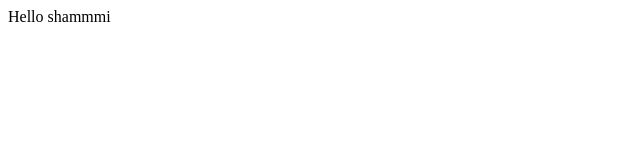
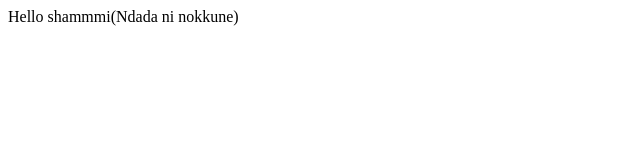
Before and after one commit to Regalianz/website, a plain HTML site: page index.html in a window 1280 px wide. Shown: the whole page, without its empty margins (0-640 px from the left). Drawn offline with Linux system fonts and the light colour scheme.

Commit message:
Update index.html

```diff
--- a/index.html
+++ b/index.html
@@ -1,5 +1,6 @@
 <html>
 <body>
-Hello shammmi
+Hello shammmi(Ndada ni nokkune)
+
 </body>
 </html>
```
